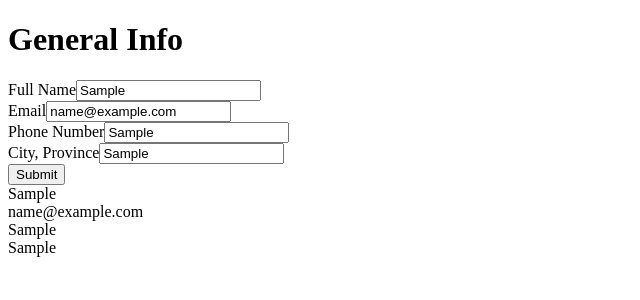
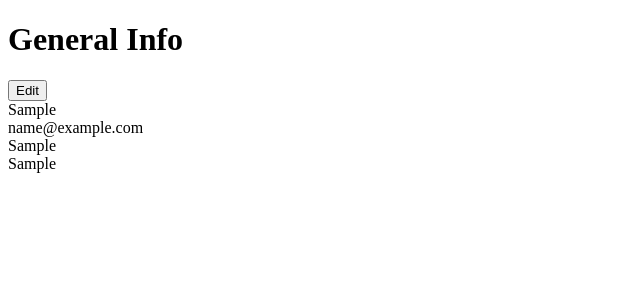
Before and after one commit to JBisquick/cv, a React (Vite) app: page / in a window 1280 px wide. Both pictures are taken after typing "Sample", "name@example.com", "Sample", "Sample" into the empty fields and a click on the button "Submit". Shown: the top 300 px of the page, without its empty margins (0-640 px from the left). Built offline with nearby package versions, Linux system fonts and the light colour scheme.

Commit message:
Add edit button to form

```diff
--- a/src/App.jsx
+++ b/src/App.jsx
@@ -3,18 +3,30 @@ import GeneralInfo from './components/GeneralInfo';
 import CV from './components/CV';
 
 function App() {
-  const [general, setGeneral] = useState({ name: '', email: '', number: '', location: '' });
+  const [general, setGeneral] = useState({
+    name: '',
+    email: '',
+    number: '',
+    location: '',
+    hideForm: false
+  });
 
   function submitGeneral(e) {
     e.preventDefault();
     const data = new FormData(e.target);
     const newGeneral = Object.fromEntries(data);
+    newGeneral.hideForm = true;
     setGeneral(newGeneral);
+  }
+
+  function editGeneral() {
+    const newGenearl = { ...general, hideForm: false };
+    setGeneral(newGenearl);
   }
 
   return (
     <div>
-      <GeneralInfo onSubmit={submitGeneral} />
+      <GeneralInfo onSubmit={submitGeneral} onClick={editGeneral} general={general} />
       <CV general={general} />
     </div>
   );
--- a/src/components/GeneralInfo.jsx
+++ b/src/components/GeneralInfo.jsx
@@ -1,26 +1,30 @@
-function GeneralInfo({ onSubmit }) {
+function GeneralInfo({ onSubmit, onClick, general }) {
   return (
     <div>
       <h1>General Info</h1>
+      {general.hideForm ? (
+        <button onClick={onClick}>Edit</button>
+      ) : (
         <form onSubmit={onSubmit}>
           <div>
             <label htmlFor="name">Full Name</label>
-          <input type="text" id="name" name="name" />
+            <input type="text" id="name" name="name" defaultValue={general.name} />
           </div>
           <div>
             <label htmlFor="email">Email</label>
-          <input type="text" id="email" name="email" />
+            <input type="text" id="email" name="email" defaultValue={general.email} />
           </div>
           <div>
             <label htmlFor="number">Phone Number</label>
-          <input type="text" id="number" name="number" />
+            <input type="text" id="number" name="number" defaultValue={general.number} />
           </div>
           <div>
             <label htmlFor="location">City, Province</label>
-          <input type="text" id="location" name="location" />
+            <input type="text" id="location" name="location" defaultValue={general.location} />
           </div>
           <button type="submit">Submit</button>
         </form>
+      )}
     </div>
   );
 }
```
Lines whose indentation alone changed are shown as unchanged.
